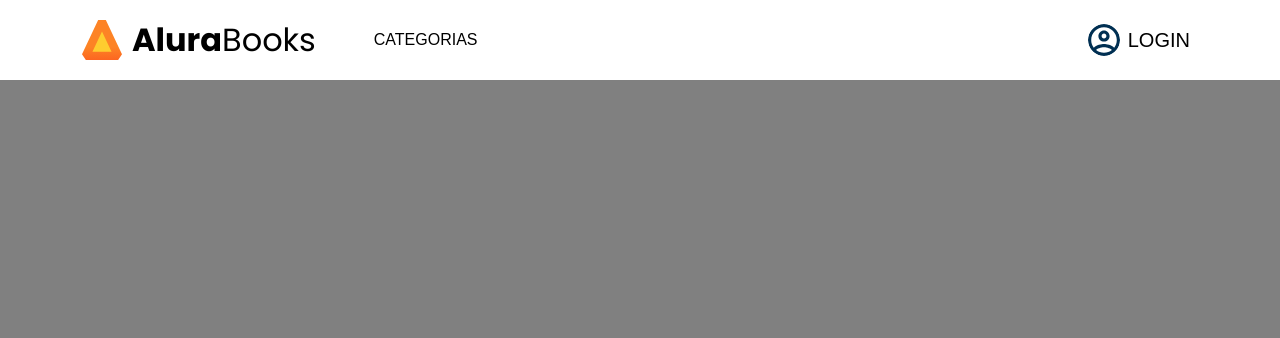
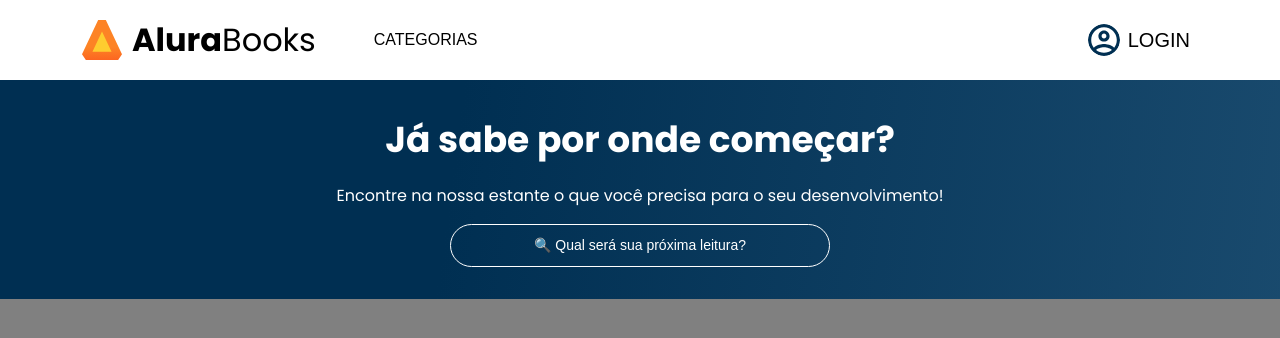
Before and after one commit to Fearinn/alurabooks, a React (Vite) app: page / in a window 1280 px wide. Shown: the top 338 px of the page. Built offline with nearby package versions, Linux system fonts and the light colour scheme.

Commit message:
feat: component Banner added

```diff
--- a/src/App.tsx
+++ b/src/App.tsx
@@ -1,9 +1,13 @@
+import Banner from "./components/Banner";
 import Header from "./components/Header";
 
 function App() {
   return (
     <>
-    <Header></Header>
+      <Header />
+      <main>
+        <Banner />
+      </main>
     </>
   );
 }
--- /dev/null
+++ b/src/components/Banner/StyledBanner.ts
@@ -0,0 +1,49 @@
+import styled from "styled-components";
+import { gradient, secondaryFontColor } from "../../assets/variables";
+
+const StyledBanner = styled.div`
+  display: flex;
+  flex-direction: column;
+  align-items: center;
+  gap: 1rem;
+  background: ${gradient};
+  color: ${secondaryFontColor};
+  padding: 2rem 1.5rem;
+
+  h2 {
+    font-size: 1.125rem;
+
+    @media screen and (min-width: 1024px) {
+        font-size: 2.25rem;
+    }
+  }
+
+  p {
+    max-width: 316px;
+    text-align: center;
+
+    @media screen and (min-width: 1024px) {
+        max-width: unset;
+    }
+  }
+
+  input {
+    background: transparent;
+    max-width: 380px;
+    width: 100%;
+    border-radius: 24px;
+    border: 1px solid ${secondaryFontColor};
+    font-size: 0.875rem;
+    line-height: 21px;
+    outline: none;
+    padding: 0.625rem 1.5rem;
+    text-align: center;
+
+    &::placeholder {
+      color: ${secondaryFontColor};
+
+    }
+  }
+`;
+
+export default StyledBanner;
--- /dev/null
+++ b/src/components/Banner/index.tsx
@@ -0,0 +1,11 @@
+import StyledBanner from "./StyledBanner"
+
+function Banner() {
+    return (<StyledBanner>
+        <h2>Já sabe por onde começar?</h2>
+        <p id="banner-text">Encontre na nossa estante o que você precisa para o seu desenvolvimento!</p>
+        <input type="text" aria-labelledby="banner-text" placeholder="🔍 Qual será sua próxima leitura?"/>
+    </StyledBanner>)
+}
+
+export default Banner
```
